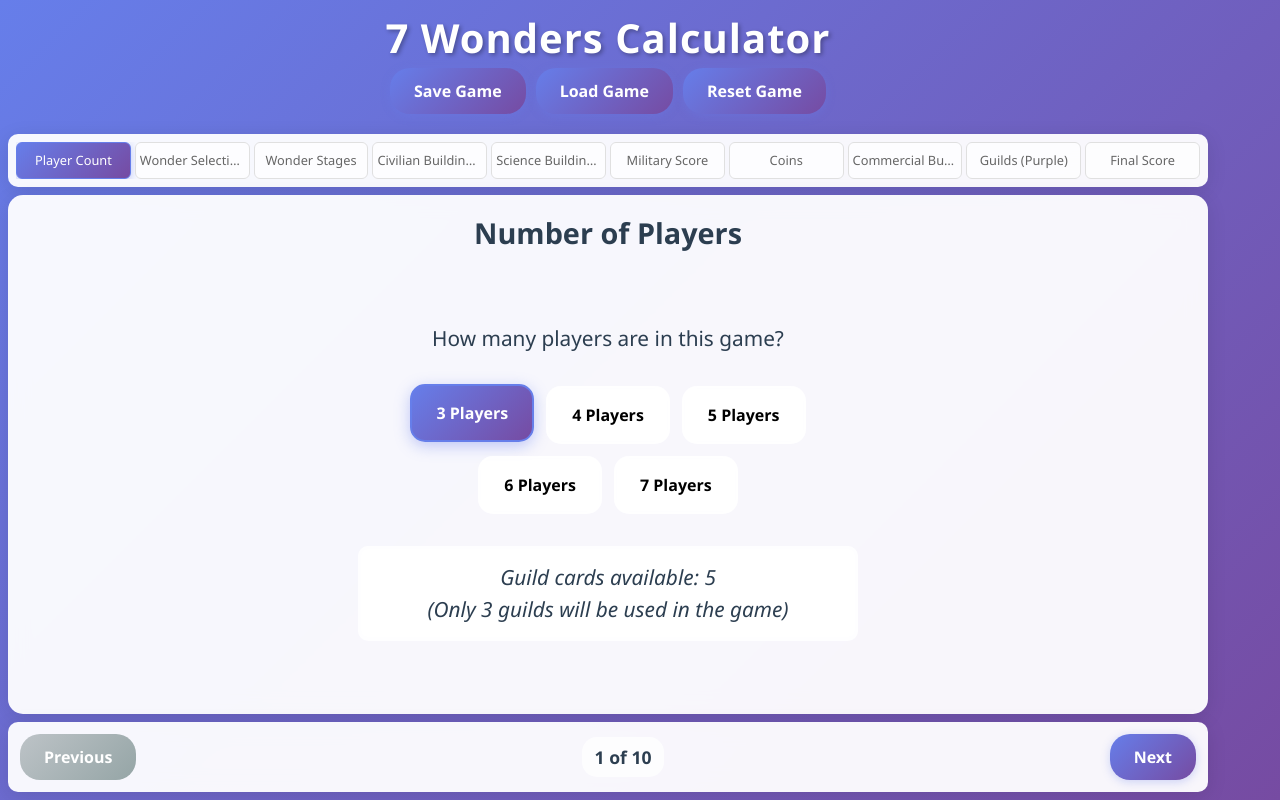
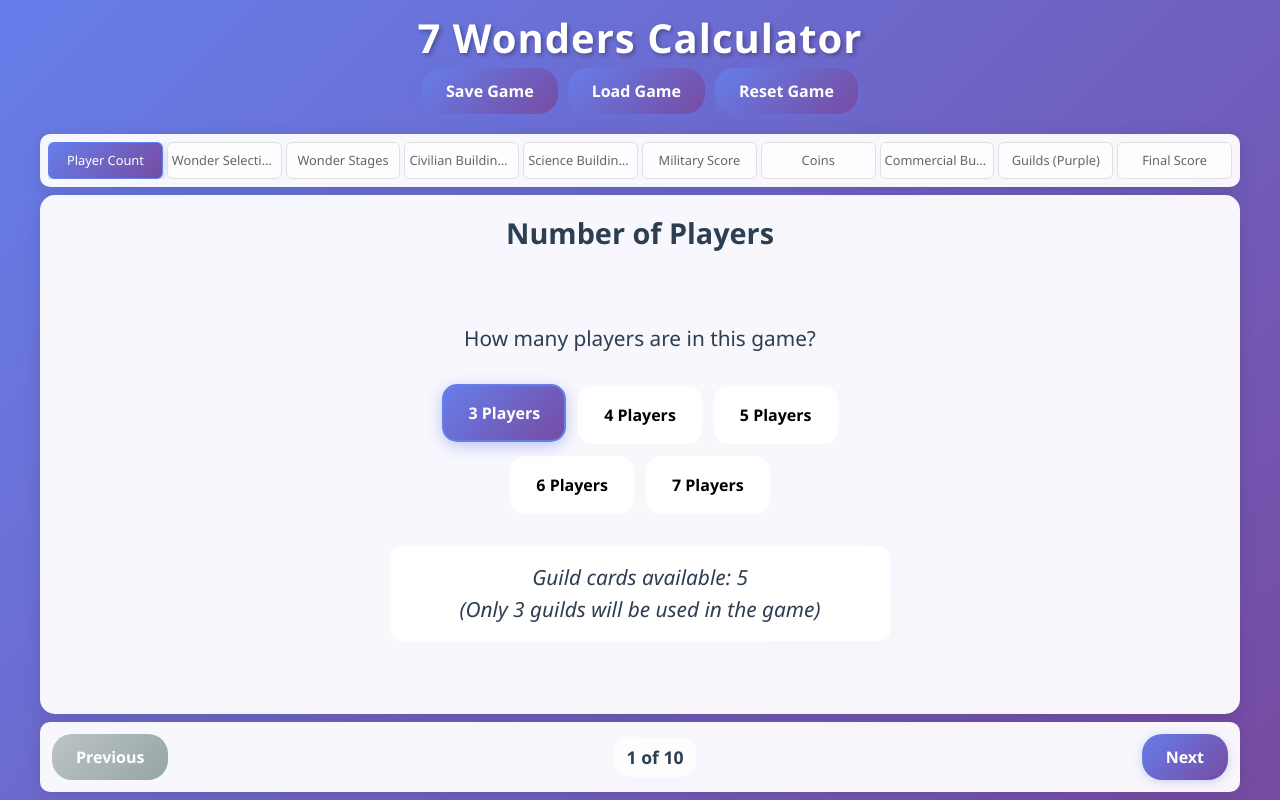
Before and after one commit to Popo422/7-wonders, a React (Vite) app in the folder 7-wonders-calculator/: page / in a window 1280 px wide. Built offline with nearby package versions, Linux system fonts and the light colour scheme.

Commit message:
some changes

```diff
--- a/7-wonders-calculator/src/App.css
+++ b/7-wonders-calculator/src/App.css
@@ -1,16 +1,20 @@
 * {
   box-sizing: border-box;
 }
-html {
+
+html,
+body,
+#root{
+  height: 100%;
   width: 100%;
-  height: 100%;
+  overflow: hidden;
 }
 
 body {
   margin: 0;
   padding: 0;
   background: linear-gradient(135deg, #667eea 0%, #764ba2 100%);
-  height: 100vh;
+  height: 100%;
   width: 100%;
   overflow: hidden;
   font-family: 'Segoe UI', Tahoma, Geneva, Verdana, sans-serif;
```
